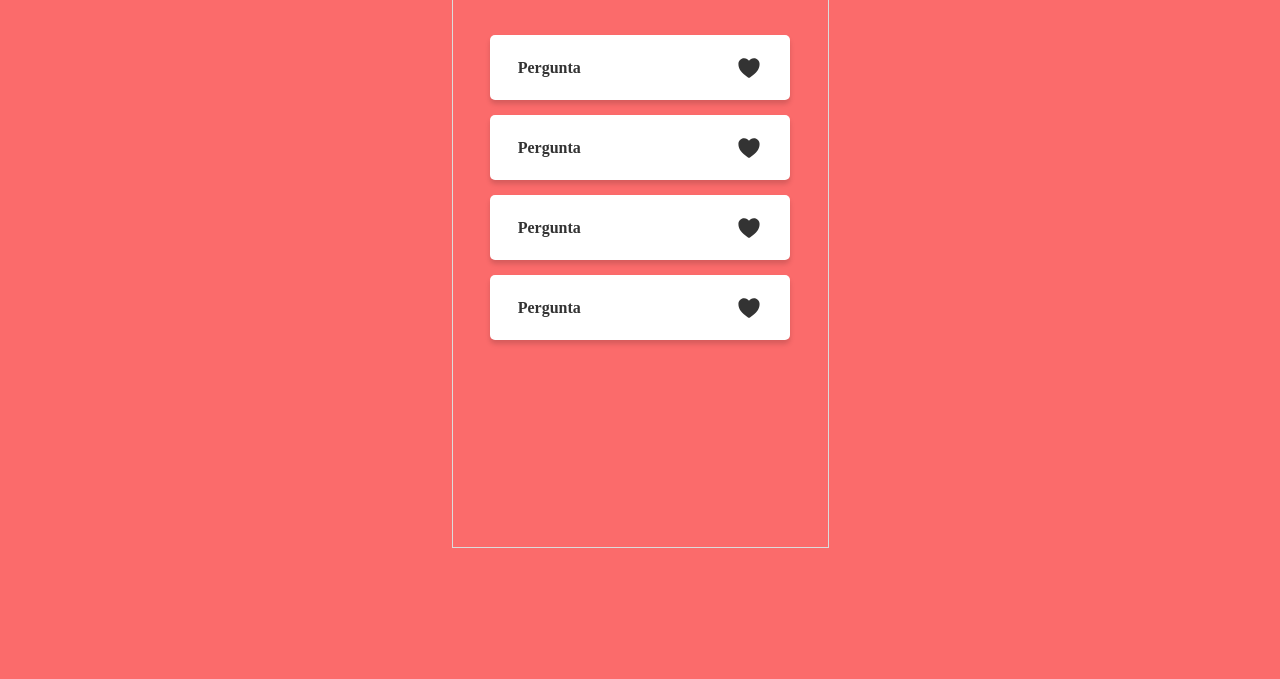
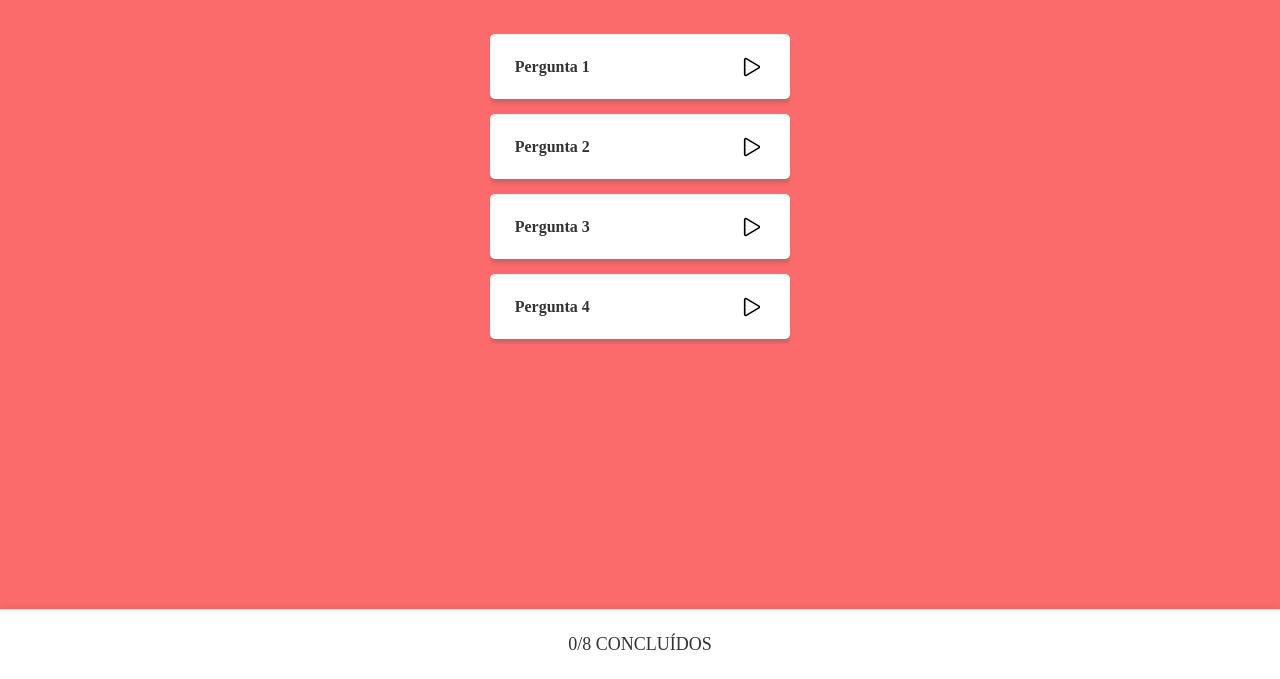
Before and after one commit to LukazDs/Projeto-ZapRecall, a React app: page /cardsdisplay in a window 1280 px wide. Shown: the part 121-800 px from the top of the page. Built offline with nearby package versions, Linux system fonts and the light colour scheme; a web font is replaced by a local one.

Commit message:
Componentização dos Cards

```diff
--- a/src/assets/styles/style.css
+++ b/src/assets/styles/style.css
@@ -8,10 +8,8 @@ body {
 /*tela inicial*/
 
 .app {
-    width: 375px;
+    width: 100%;
     height: 667px;
-
-    border: 1px solid #DBDBDB;
     display: flex;
     flex-direction: column;
     align-items: center;
@@ -79,6 +77,8 @@ body {
 
 .cards {
     height: 310px;
+    overflow-y: scroll;
+    position: relative;
 }
 
 .card-user {
@@ -117,7 +117,7 @@ body {
 .card-face-second {
     padding: 15px;
     width: 299px;
-    height: 131px;
+    height: 170px;
     box-sizing: border-box;
     background: #FFFFD5;
     box-shadow: 0px 4px 5px rgba(0, 0, 0, 0.15);
@@ -164,6 +164,7 @@ body {
     align-items: center;
     text-align: center;
 }
+
 .interaction-container>div>span {
     font-family: 'Recursive';
     font-style: normal;
@@ -209,3 +210,26 @@ body {
 .blocked {
     display: none;
 }
+
+.footer {
+    width: 100%;
+    height: 70px;
+    display: flex;
+    justify-content: center;
+    align-items: center;
+
+    background: #FFFFFF;
+    box-shadow: 0px -4px 6px rgba(0, 0, 0, 0.05);
+    position: fixed;
+    bottom: 0;
+    overflow-x: hidden;
+}
+
+.footer>span {
+    font-family: 'Recursive';
+    font-style: normal;
+    font-weight: 400;
+    font-size: 18px;
+    line-height: 22px;
+    color: #333333;
+}
--- a/src/components/Card/Card.js
+++ b/src/components/Card/Card.js
@@ -2,35 +2,41 @@ import React from "react";
 import setinha from "./setinha.png"
 
 export default function Card(props) {
-
     const [ChangeStateInitial, setChangeStateInitial] = React.useState(true);
     const [cardQuestion, setcardQuestion] = React.useState(props.hiddenQuestion)
+    const [icon, setIcon] = React.useState("play-outline")
+    const [cardBlocked, setCardBlocked] = React.useState(false)
+    const [colorIcon, setColorIcon] = React.useState("black")
+    const [cont, setCont] = React.useState(0)
+    const iconList = []
+
+    console.log(iconList)
 
     return (
         <div className="card-user">
-            <div className={`card-face-initial ${!ChangeStateInitial ? "blocked" : ""}`} onClick={() => setChangeStateInitial(false)}>
-                <span>{props.question}</span>
-                <ion-icon name="heart"></ion-icon>
+            <div className={`card-face-initial ${!ChangeStateInitial ? "blocked" : ""}`} onClick={() => {(!cardBlocked) ? setChangeStateInitial(false) : setChangeStateInitial(true); setcardQuestion(props.hiddenQuestion)}}>
+                <span>{props.question} {props.number}</span>
+                <ion-icon name={icon} Style={`color: ${colorIcon};`}></ion-icon>
             </div>
             <div className={`card-face-second ${ChangeStateInitial ? "blocked" : ""}`}>
                 <span>{cardQuestion}</span>
                 {
                     (cardQuestion === props.hiddenQuestion) ?
-                    <img src={setinha} onClick={() =>
-                    setcardQuestion(props.hiddenAnswer)}></img>
+                    <img src={setinha} onClick={() => setcardQuestion(props.hiddenAnswer)}></img>
                     : <div className="interaction-container">
-                        <div className="dont-know" Style={"background-color:#FF3030;"} onClick={() => setChangeStateInitial(true)}>
+                        <div className="dont-know" Style={"background-color:#FF3030;"} onClick={() => {setChangeStateInitial(true); setIcon("close-circle"); setCardBlocked(true); setColorIcon("#FF3030"); props.addOne();}}>
                             <span>Não lembrei</span>
                         </div>
-                        <div className="think-know" Style={"background-color:#FF922E;"} onClick={() => setChangeStateInitial(true)}>
+                        <div className="think-know" Style={"background-color:#FF922E;"} onClick={() => {setChangeStateInitial(true); setIcon("help-circle"); setCardBlocked(true); setColorIcon("#FF922E"); props.addOne();}}>
                             <span>Quase não lembrei</span>
                         </div>
-                        <div className="know" Style={"background-color:#2FBE34;"} onClick={() => setChangeStateInitial(true)}>
+                        <div className="know" Style={"background-color:#2FBE34;"} onClick={() => {setChangeStateInitial(true); setIcon("chevron-down-circle"); setCardBlocked(true); setColorIcon("#2FBE34"); props.addOne();}}>
                             <span>Zap!</span>
                         </div>
                     </div>
                 }
             </div>
+
         </div>
 
     )
--- a/src/components/CardsDisplay/CardsDisplay.js
+++ b/src/components/CardsDisplay/CardsDisplay.js
@@ -1,16 +1,27 @@
+import React from "react"
 import Card from "../Card/Card"
 import logopequeno from "./logo-pequeno.png"
 import getCards from "../../data/cards"
+import Footer from "../Footer"
 
 export default function CardsDisplay() {
-    let dataCard = getCards()
+    const dataCard = getCards()
+    const [cont, setCont] = React.useState(0)
+
+    function addOne () {
+        setCont(cont + 1)
+    }
     return (
-        <div className="cards">
+        <>
             <div className="slogancards">
                 <img src={logopequeno}></img>
                 <span>ZapRecall</span>
             </div>
-            {dataCard.map((card, index) => <Card key={index} hiddenAnswer={card.hiddenAnswer} hiddenQuestion={card.hiddenQuestion} question={card.initialQuestion}/>)}
-        </div>
+            <div className="cards">
+                {dataCard.map((card, index) => <Card addOne={addOne} number={index + 1} key={index} hiddenAnswer={card.hiddenAnswer} hiddenQuestion={card.hiddenQuestion} question={card.initialQuestion} />)}
+            </div>
+            <Footer cont={cont}/>
+        </>
+
     )
 }
--- /dev/null
+++ b/src/components/Footer.js
@@ -0,0 +1,9 @@
+export default function Footer(props) {
+    return (
+        <div className="footer">
+
+            <span>{props.cont}/8 CONCLUÍDOS</span>
+
+        </div>
+    )
+}
--- a/src/data/cards.js
+++ b/src/data/cards.js
@@ -48,5 +48,5 @@ export default function getCards() {
             "hiddenAnswer" : "dizer para o React quais informações quando atualizadas devem renderizar a tela novamente",
             "id": "8",
         }
-    ].slice(0, 4)
+    ].sort(() => Math.random() - 0.5)
 }
```
